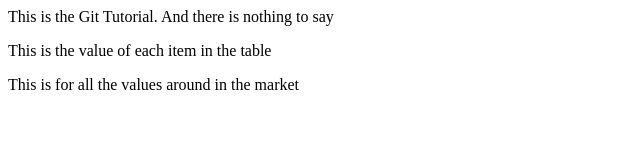
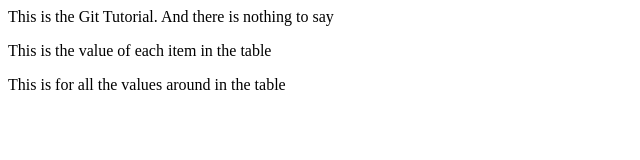
Before and after one commit to vivekboss123/localrepo, a plain HTML site: page index.html in a window 1280 px wide. Shown: the full height of the page, 0-640 px from the left. Drawn offline with Linux system fonts and the light colour scheme.

Commit message:
checking the merge feature

```diff
--- a/index.html
+++ b/index.html
@@ -1,3 +1,3 @@
 <p>This is the Git Tutorial. And there is nothing to say</p>
 <p>This is the value of each item in the table</p>
-<p>This is for all the values around in the market</p>
+<p>This is for all the values around in the table</p>
```
